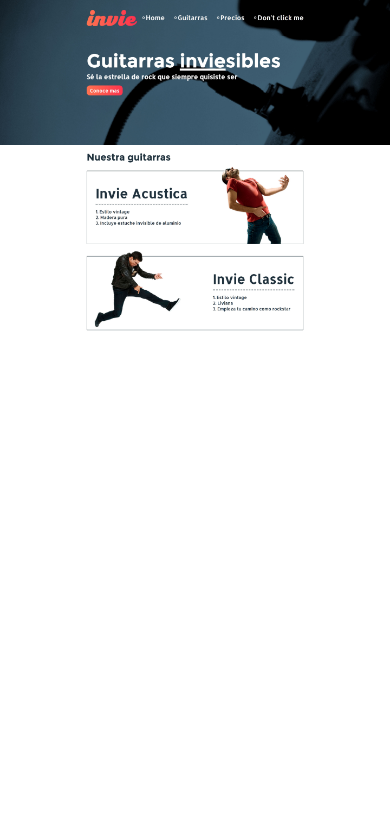
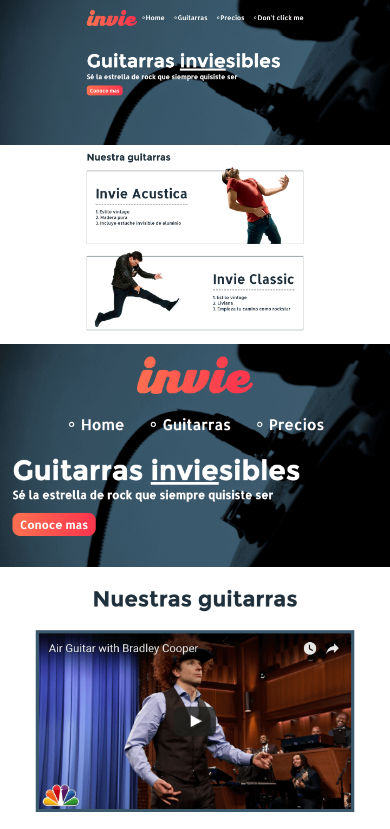
Before and after one commit to jarapte777/Invie-github, a plain HTML site: page index.html in a window 390 px wide. Shown: the top 829 px of the page. Drawn offline with Linux system fonts and the light colour scheme.

Commit message:
version responsive del site

```diff
--- a/index.html
+++ b/index.html
@@ -14,6 +14,16 @@
             max-width: 100%;
             vertical-align: top;
         }
+
+        #responsive{
+            display: none;
+        }
+
+        @media screen and (max-width: 768px){
+            #responsive{
+                display: block;
+            }
+        }
     </style>
 </head>
 <body>
@@ -21,5 +31,6 @@
     <img src="images/hero.jpg" alt="imagen del hero">
     <img src="images/acustica.jpg" alt="imagen de las guitarras acusticas">
     <img src="images/clasica.jpg" alt="imagen de las guitarras clasicas">
+    <img src="images/invie-responsive.png" alt="Imagen del sitio en responsive" id="responsive">
 </body>
 </html>
```
Also changed, not shown: images/invie-responsive.png (added).
